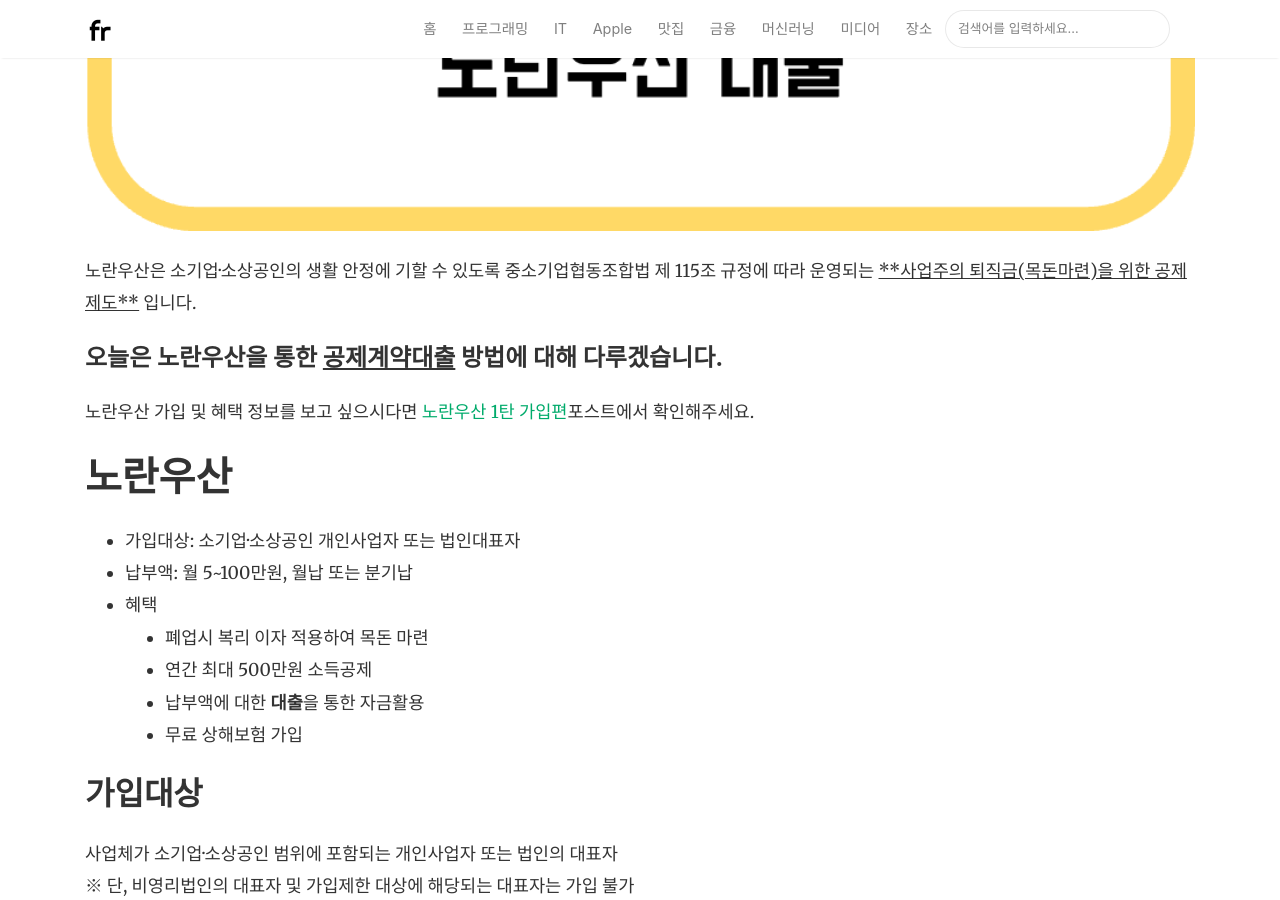
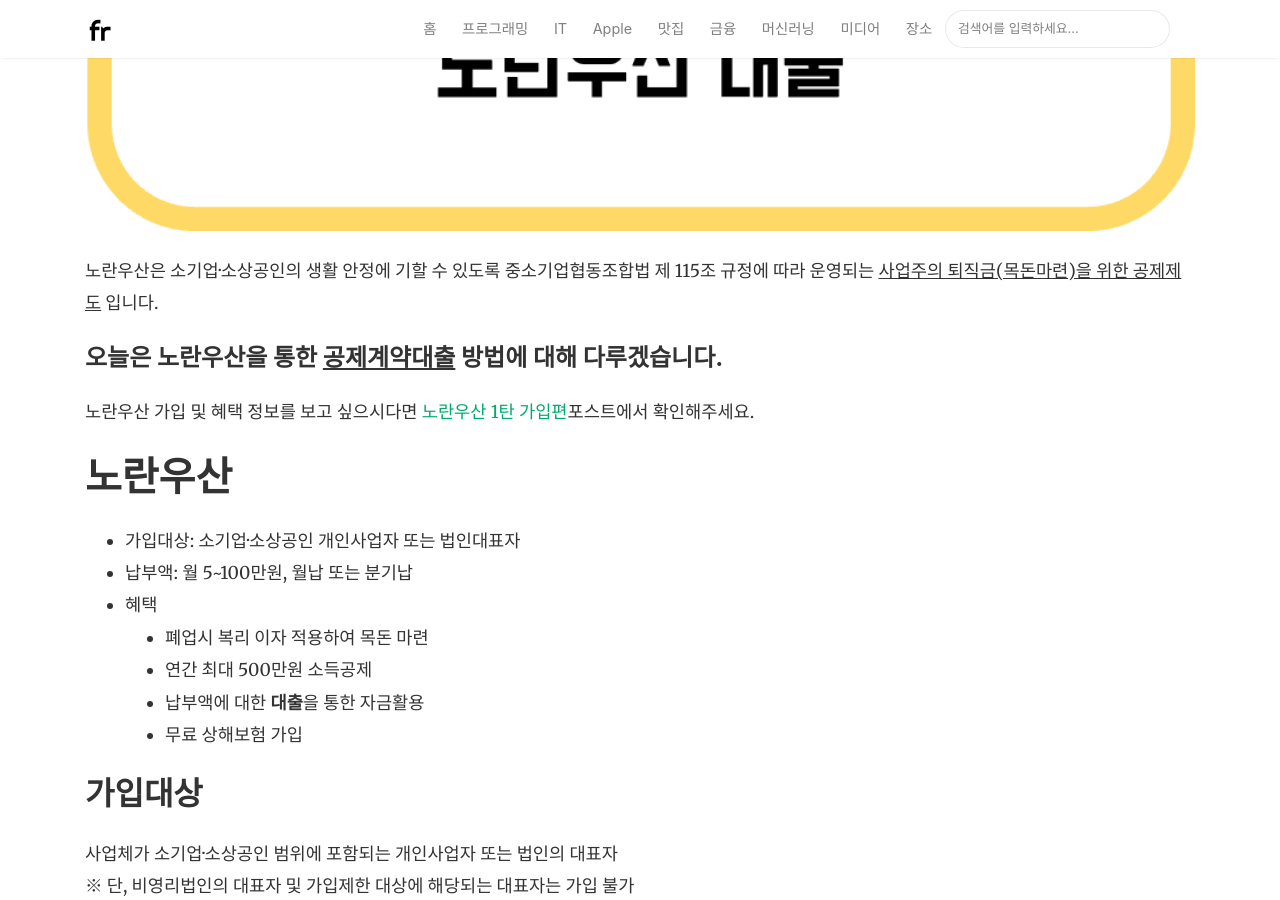
Before and after one commit to ryanlee92/ryanlee92.github.io, a Jekyll site: the page built from _posts/2023-08-03-yellow-2.md, in a window 1280 px wide and 900 px high, scrolled down 775 px. Built offline with Jekyll 4.4.1, drawn with Linux system fonts in a browser that asks for light colours; nearby versions of some CDN libraries; comment, search, counter and statistics services are not loaded.

Commit message:
error fixed

```diff
--- a/_posts/2023-08-03-yellow-2.md
+++ b/_posts/2023-08-03-yellow-2.md
@@ -9,7 +9,7 @@
 hidden: true
 ---
 
-노란우산은 소기업·소상공인의 생활 안정에 기할 수 있도록 중소기업협동조합법 제 115조 규정에 따라 운영되는 <u>**사업주의 퇴직금(목돈마련)을 위한 공제제도**</u> 입니다.
+노란우산은 소기업·소상공인의 생활 안정에 기할 수 있도록 중소기업협동조합법 제 115조 규정에 따라 운영되는 <u>사업주의 퇴직금(목돈마련)을 위한 공제제도</u> 입니다.
 
 #### 오늘은 노란우산을 통한 <u>공제계약대출</u> 방법에 대해 다루겠습니다.
 
```
Also changed, not shown: _posts/2023-08-03-yellow-1.md (+1 -1 lines).
